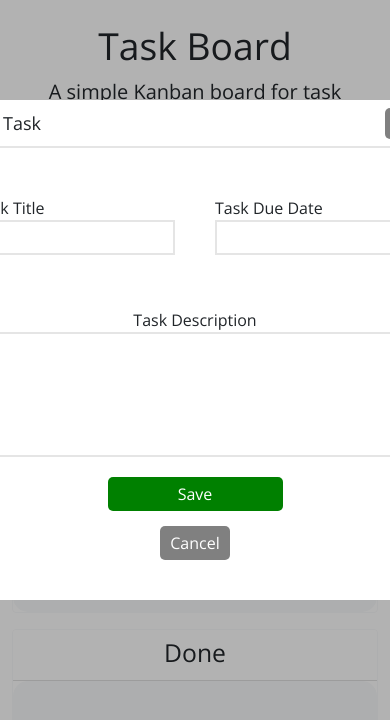
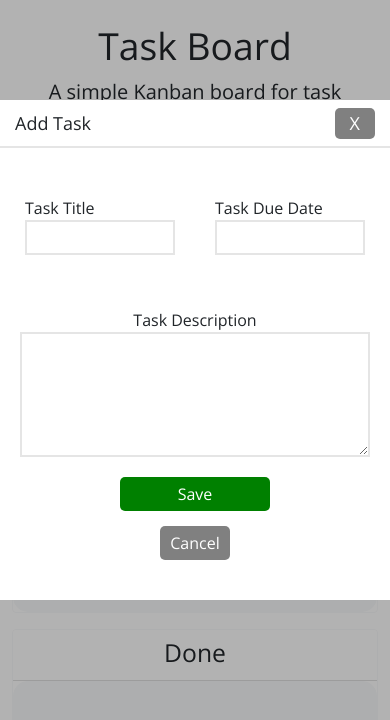
Before and after one commit to WillZovo94/Task-Manager, a plain HTML site: page index.html in a window 390 px wide. Both pictures are taken after a click on the button "Add Task". Drawn offline with nearby package versions, Linux system fonts and the light colour scheme.

Commit message:
Added some last second responsiveness to smaller screen sizes and some opacity on hover

```diff
--- a/assets/css/style.css
+++ b/assets/css/style.css
@@ -199,3 +199,20 @@ body {
   #cancel-task-button {
     background-color: var(--bg-color-gray);
   }
+
+  #cancel-task-button:hover, #cancel-btn:hover, #add-task-btn:hover {
+    opacity: 0.7;
+  }
+
+  /*Added some responsiveness for smaller screens with modal*/
+  @media screen and (max-width: 450px) {
+    #official-modal {
+      width: 400px;
+    }
+    #official-modal input {
+      width: 150px;
+    }
+   #modal-content-2 textarea {
+    width: 350px;
+  }
+}
```
Also changed, not shown: assets/js/script.js (line endings or trailing spaces).
